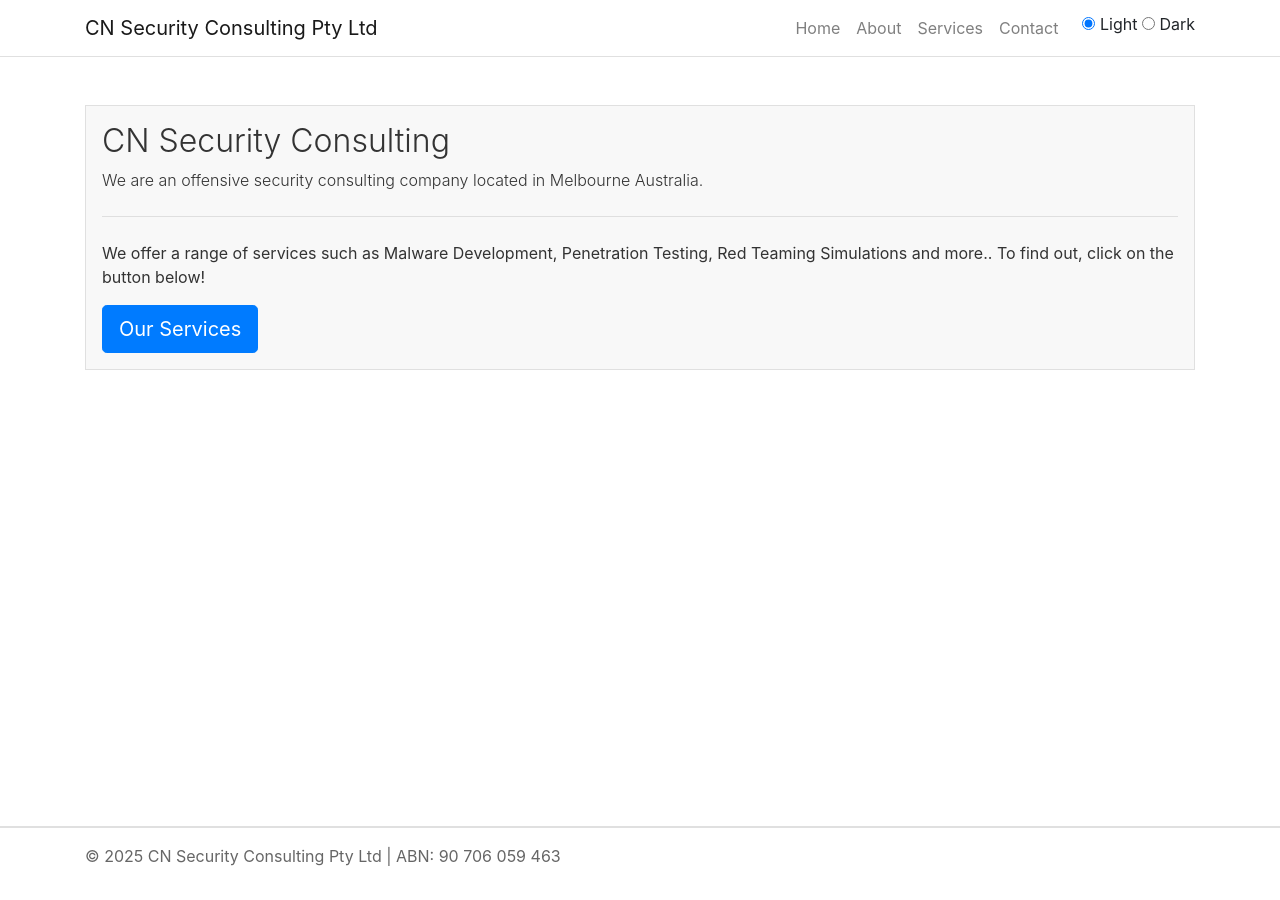
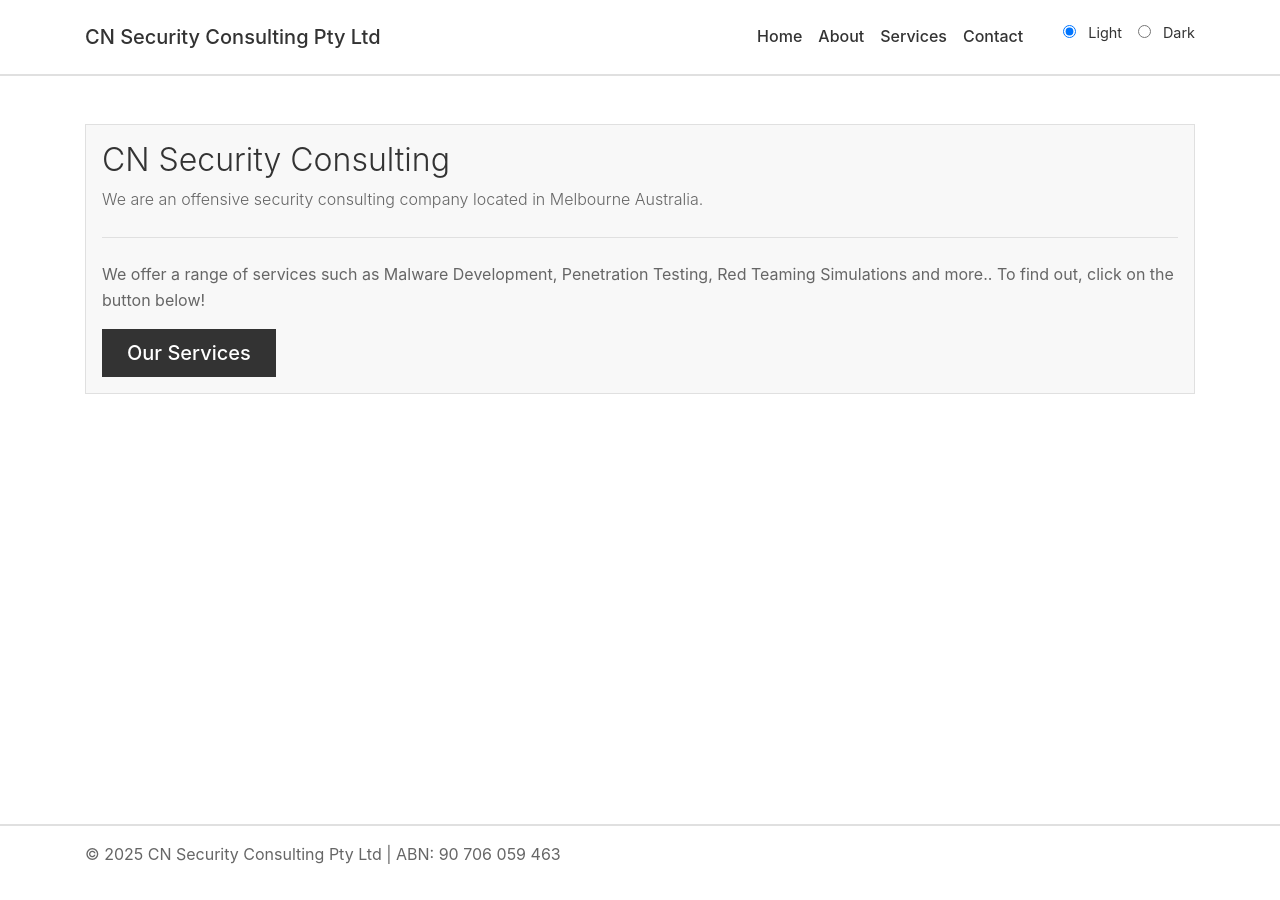
Before and after one commit to hookthieves/hookthieves.github.io, a Jekyll site: the page built from index.html, in a window 1280 px wide. Built offline with Jekyll 4.4.1, drawn with Linux system fonts in a browser that asks for light colours.

Commit message:
Update style.css

```diff
--- a/assets/css/style.css
+++ b/assets/css/style.css
@@ -142,3 +142,228 @@
 main {
     flex-grow: 1; /* Allow main content to expand */
 }
+
+
+
+/* CSS Variables for Light and Dark Themes */
+:root {
+    /* Light Theme (default) */
+    --background-color: #ffffff;
+    --text-color: #333333;
+    --lead-color: #666666;
+    --border-color: #e0e0e0;
+    --navbar-bg: #ffffff;
+    --btn-bg: #333333;
+    --btn-hover-bg: #555555;
+    --jumbotron-bg: #f8f8f8;
+}
+
+[data-theme="dark"] {
+    /* Dark Theme */
+    --background-color: #1a1a1a;
+    --text-color: #e0e0e0;
+    --lead-color: #b0b0b0;
+    --border-color: #444444;
+    --navbar-bg: #2c2c2c;
+    --btn-bg: #4a4a4a;
+    --btn-hover-bg: #666666;
+    --jumbotron-bg: #333333;
+}
+
+/* Apply Variables */
+body {
+    background-color: var(--background-color);
+    color: var(--text-color);
+    font-family: -apple-system, BlinkMacSystemFont, "Segoe UI", Roboto, "Helvetica Neue", Arial, sans-serif;
+    line-height: 1.6;
+    display: flex;
+    flex-direction: column;
+    min-height: 100vh;
+}
+
+.navbar {
+    background-color: var(--navbar-bg);
+    border-bottom: 1px solid var(--border-color);
+    padding: 1rem 0;
+}
+
+.navbar-brand, .nav-link {
+    color: var(--text-color) !important;
+    font-weight: 500;
+}
+
+.navbar-brand:hover, .nav-link:hover {
+    color: var(--lead-color) !important;
+}
+
+.jumbotron {
+    background-color: var(--jumbotron-bg);
+    color: var(--text-color);
+    border: 0.5px solid var(--border-color);
+    border-radius: 0;
+    padding: 1rem;
+    margin-bottom: 1.5rem;
+}
+
+.btn-primary {
+    background-color: var(--btn-bg);
+    border-color: var(--btn-bg);
+    color: var(--background-color); /* Contrast with button background */
+    border-radius: 0;
+    padding: 0.5rem 1.5rem;
+    font-weight: 500;
+}
+
+.btn-primary:hover {
+    background-color: var(--btn-hover-bg);
+    border-color: var(--btn-hover-bg);
+    color: var(--background-color);
+}
+
+.footer {
+    background-color: var(--background-color);
+    color: var(--lead-color);
+    border-top: 1px solid var(--border-color);
+    padding: 1rem 0;
+    flex-shrink: 0;
+}
+
+.form-control {
+    background-color: var(--background-color);
+    border: 1px solid var(--border-color);
+    color: var(--text-color);
+    border-radius: 0;
+    padding: 0.75rem;
+}
+
+.form-control:focus {
+    border-color: var(--btn-bg);
+    box-shadow: none;
+}
+
+h1, h2, h3 {
+    color: var(--text-color);
+    font-weight: 600;
+    margin-bottom: 1rem;
+}
+
+h1.display-4 {
+    font-size: 2rem;
+}
+
+p, .lead {
+    color: var(--lead-color);
+}
+
+a {
+    color: var(--text-color);
+}
+
+a:hover {
+    color: var(--lead-color);
+    text-decoration: underline;
+}
+
+hr, .header-line, .footer-line {
+    border-color: var(--border-color);
+}
+
+/* Contact and Services Boxes */
+.contact-box {
+    border: 1px solid var(--border-color);
+    padding: 1.5rem;
+    background-color: var(--background-color);
+    min-height: 300px;
+    display: flex;
+    flex-direction: column;
+    justify-content: space-between;
+}
+
+/* Theme Toggle Styling */
+.theme-toggle {
+    display: flex;
+    align-items: center;
+}
+
+.theme-label {
+    margin-left: 1rem;
+    font-size: 0.9rem;
+    color: var(--text-color);
+    cursor: pointer;
+}
+
+.theme-label input[type="radio"] {
+    margin-right: 0.5rem;
+}
+
+/* Existing Styles (Integrated) */
+.page-wrapper {
+    flex: 1 0 auto;
+}
+
+main {
+    flex-grow: 1;
+}
+
+.jumbotron h1.display-4 {
+    font-size: 2rem;
+    margin-bottom: 0.5rem;
+}
+
+.jumbotron p.lead {
+    font-size: 1rem;
+    margin-bottom: 0;
+}
+
+.contact-box h3 {
+    margin-bottom: 1rem;
+    font-size: 1.25rem;
+}
+
+.contact-box p {
+    margin-bottom: 1rem;
+    font-size: 0.9rem;
+    flex-grow: 1;
+}
+
+.contact-box p:last-child {
+    margin-bottom: 0;
+}
+
+.btn-block {
+    display: block;
+    width: 100%;
+}
+
+.form-group {
+    margin-bottom: 1.25rem;
+}
+
+/* Mobile Adjustments */
+@media (max-width: 767.98px) {
+    h1.display-4 {
+        font-size: 1.5rem;
+    }
+    .lead {
+        font-size: 0.9rem;
+    }
+    .contact-box {
+        padding: 1rem;
+        min-height: auto;
+    }
+    .contact-box h3 {
+        font-size: 1.1rem;
+    }
+    .footer-text p {
+        font-size: 0.85rem;
+    }
+    .navbar {
+        padding: 0.5rem 0;
+    }
+    .btn-primary {
+        padding: 0.4rem 1rem;
+    }
+    .jumbotron {
+        padding: 0.75rem;
+    }
+}
```
